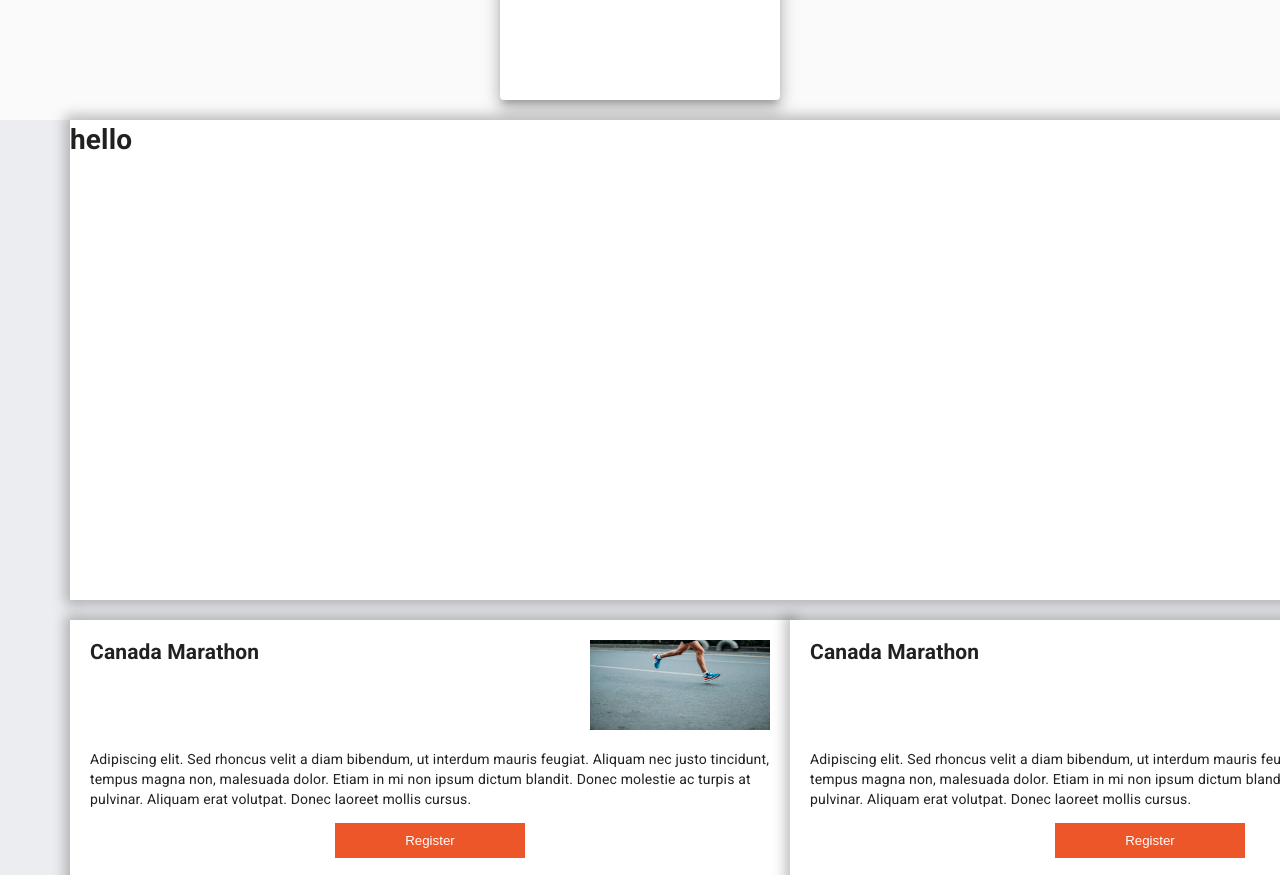
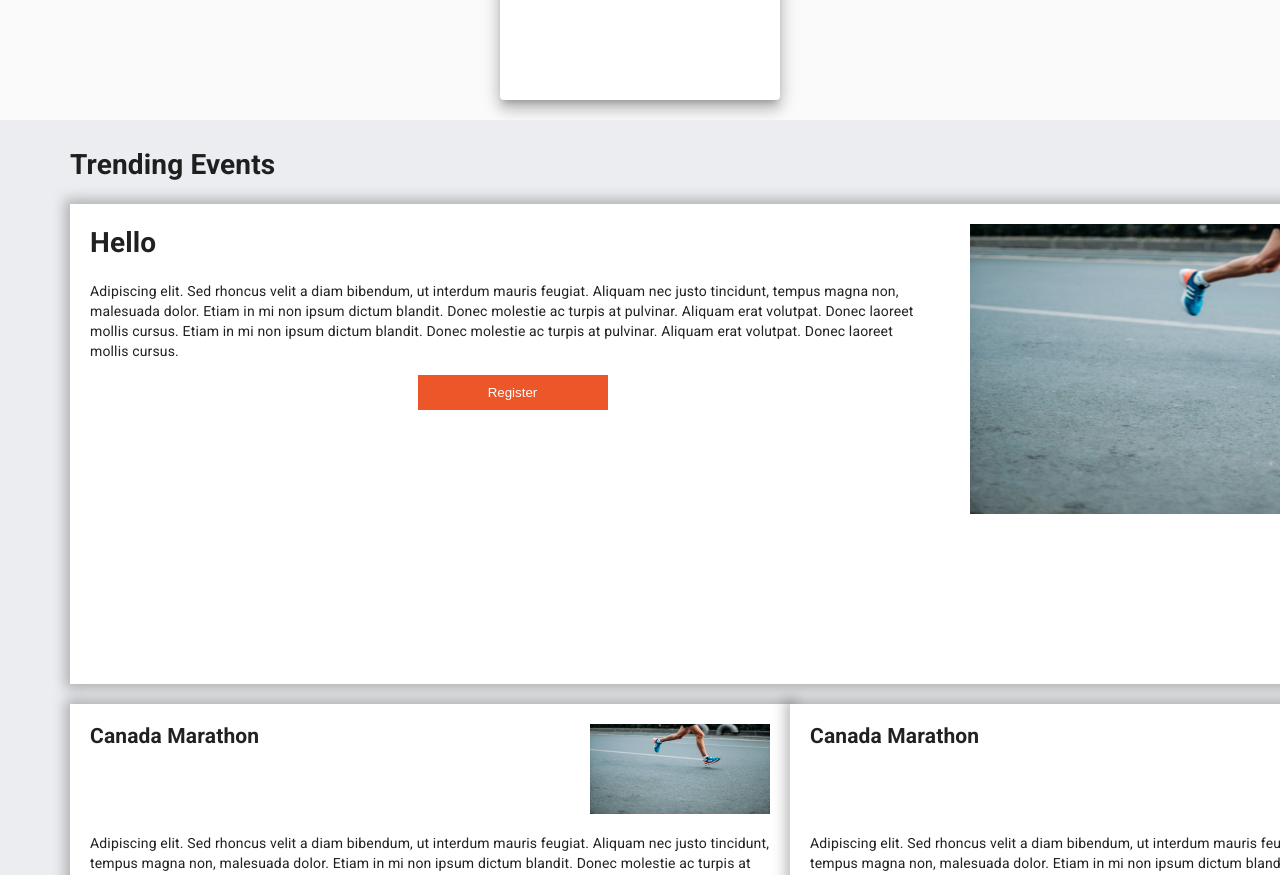
Before and after one commit to AntwanHak/fillactive-T5, a React (Create React App) app: page / in a window 1280 px wide. Shown: the part 480-1355 px from the top of the page. Built offline with nearby package versions, Linux system fonts and the light colour scheme.

Commit message:
added the dummy events

```diff
--- a/src/event.js
+++ b/src/event.js
@@ -7,12 +7,33 @@
     return(
         <div className= "events-container" style={{marginBottom: '20px', height: '200vh', backgroundColor: '#ebedf0'}}>
             <div>
+            <h1  style={{marginLeft: '70px', paddingTop: '25px'}}>Trending Events</h1>
             <div className="trending-events"  style={{marginLeft: '70px',
                 boxShadow: '0px 0px 12px 5px rgba(0,0,0,0.25)',
              height: '60vh', width: '190vh',
-              backgroundColor: 'white'
+              backgroundColor: 'white',
+              display: 'flex',
+              justifyContent: 'space-between'
               }}>
-                <h1>hello</h1>
+                <div style={{paddingLeft: '20px'}}>
+                    <h1>Hello</h1>
+                    <p >Adipiscing elit. Sed rhoncus velit a diam bibendum, ut interdum mauris feugiat. Aliquam nec justo tincidunt, tempus magna non, malesuada dolor. Etiam in mi non ipsum dictum blandit. Donec molestie ac turpis at pulvinar. Aliquam erat volutpat. Donec laoreet mollis cursus.
+                    Etiam in mi non ipsum dictum blandit. Donec molestie ac turpis at pulvinar. Aliquam erat volutpat. Donec laoreet mollis cursus.
+                    </p>
+                    <div className="button-name" style={{display: 'flex', justifyContent: 'center'}}>
+                        <button style={{
+                         border: 'none',height: '35px',
+                         width: '190px', color: 'white',
+                         backgroundColor: '#ed5628'}}>Register
+                         </button>
+                    </div>
+                </div>
+
+                <div className="card-pic" style={{paddingRight: '20px'}}>
+                    <img src={require('./event1.jpg').default} alt="event1"
+                    height={290} width={600}
+                    style={{marginLeft: '35px', marginTop: '20px'}}></img>
+                </div>
             </div>
 
             <div className="other-events-container" style={{paddingTop: '20px', display: 'flex', justifyContent: 'space-between'}}>
```
